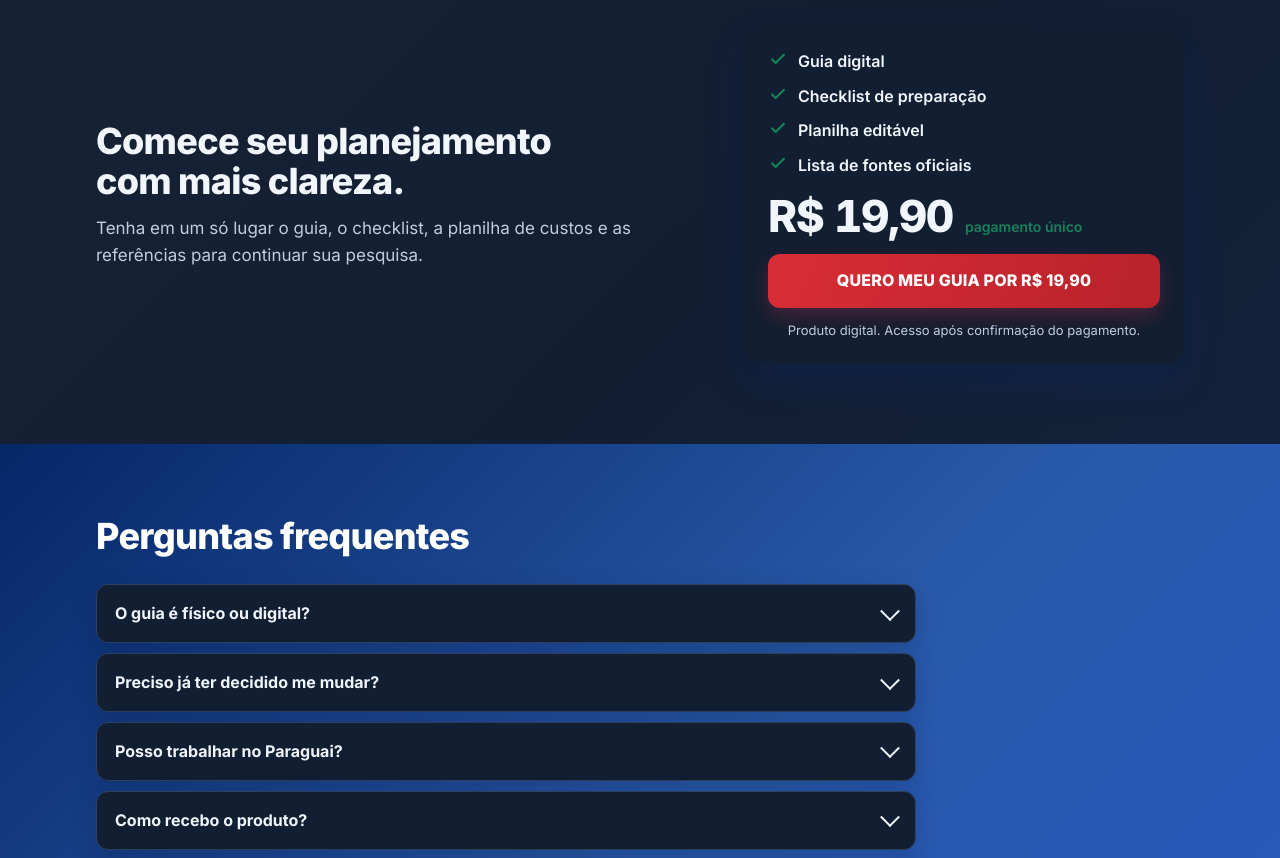
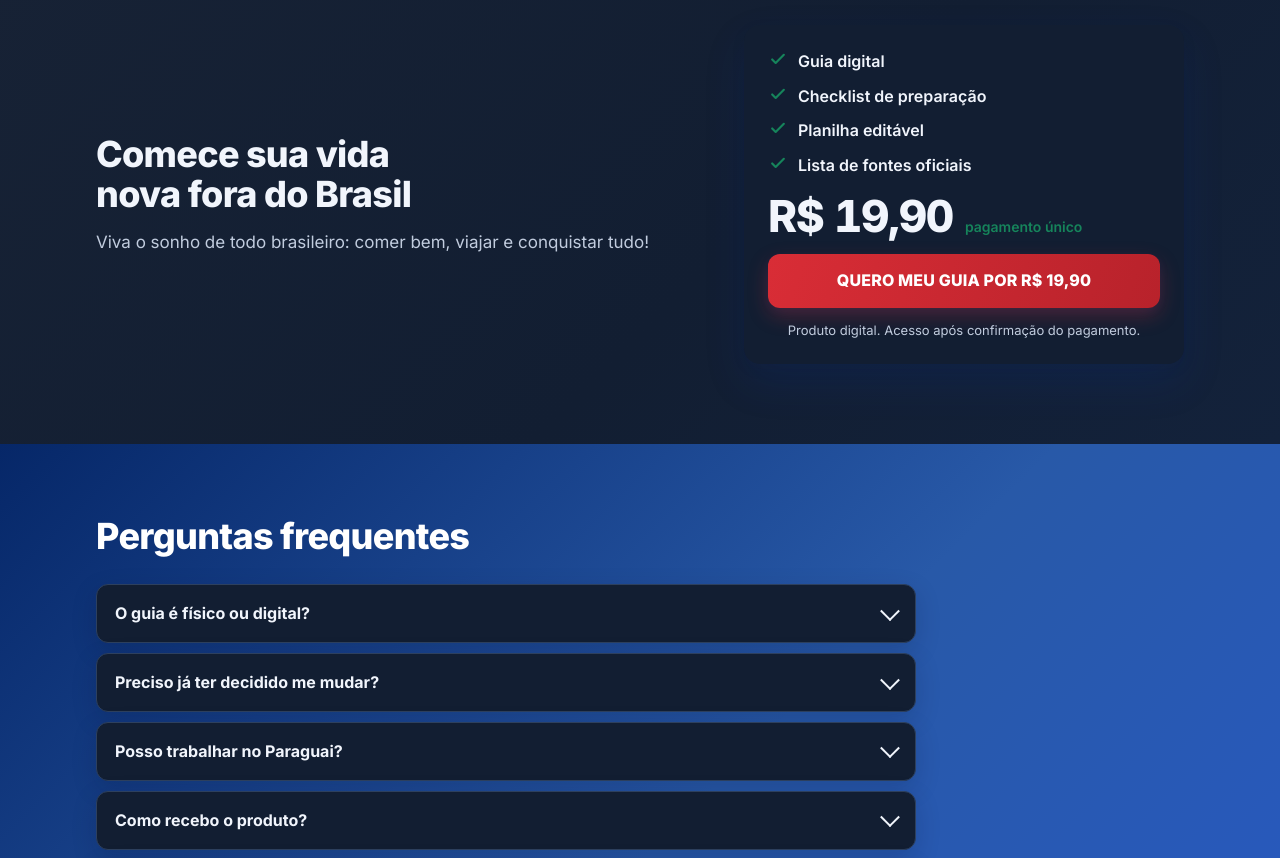
Before and after one commit to eduardoftn1/DSL, a React (Vite) app: page / in a window 1280 px wide. Shown: the part 6640-7498 px from the top of the page. Built offline with nearby package versions, Linux system fonts and the light colour scheme.

Commit message:
troque: Comece seu planejamento com mais clareza. por: Comece sua vi...
Gerado pelo Zenly.

```diff
--- a/src/sections/Close.jsx
+++ b/src/sections/Close.jsx
@@ -16,8 +16,8 @@ export function Offer() {
     <section className="offer-sec theme-white" id="oferta" aria-labelledby="h-offer">
       <div className="wrap offer-grid">
         <div className="offer-copy">
-          <h2 id="h-offer">Comece seu planejamento com mais clareza.</h2>
-          <p>Tenha em um só lugar o guia, o checklist, a planilha de custos e as referências para continuar sua pesquisa.</p>
+          <h2 id="h-offer">Comece sua vida nova fora do Brasil</h2>
+          <p>Viva o sonho de todo brasileiro: comer bem, viajar e conquistar tudo!</p>
         </div>
         <div className="offer-card">
           <ul>
```
